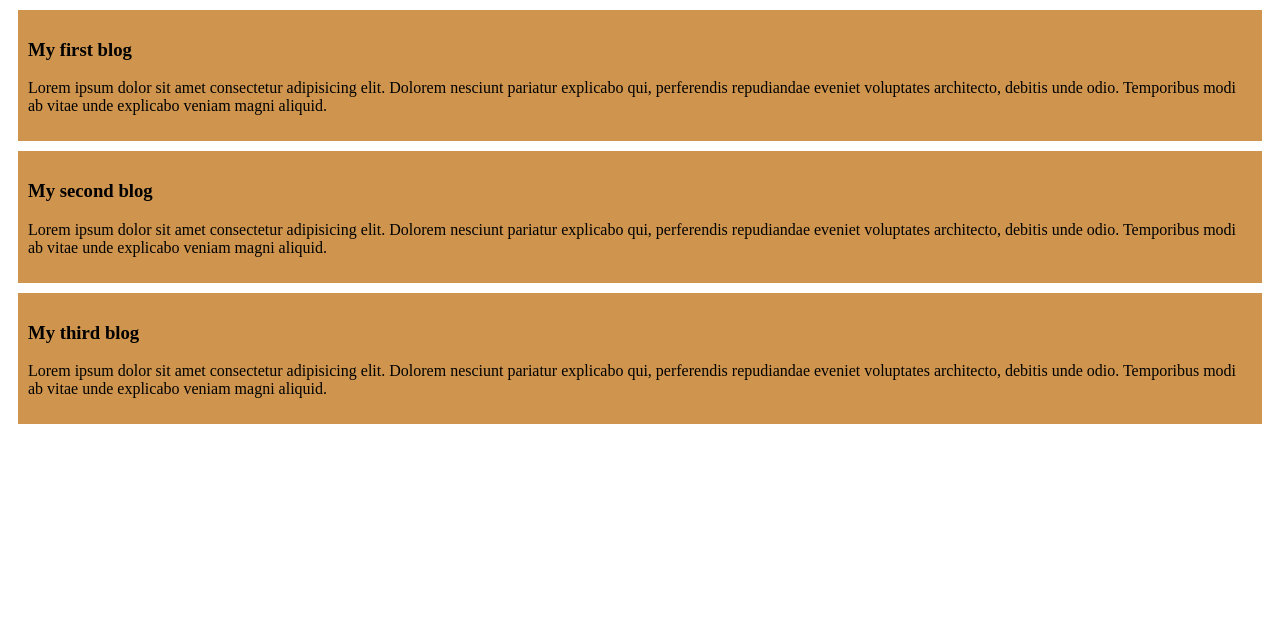
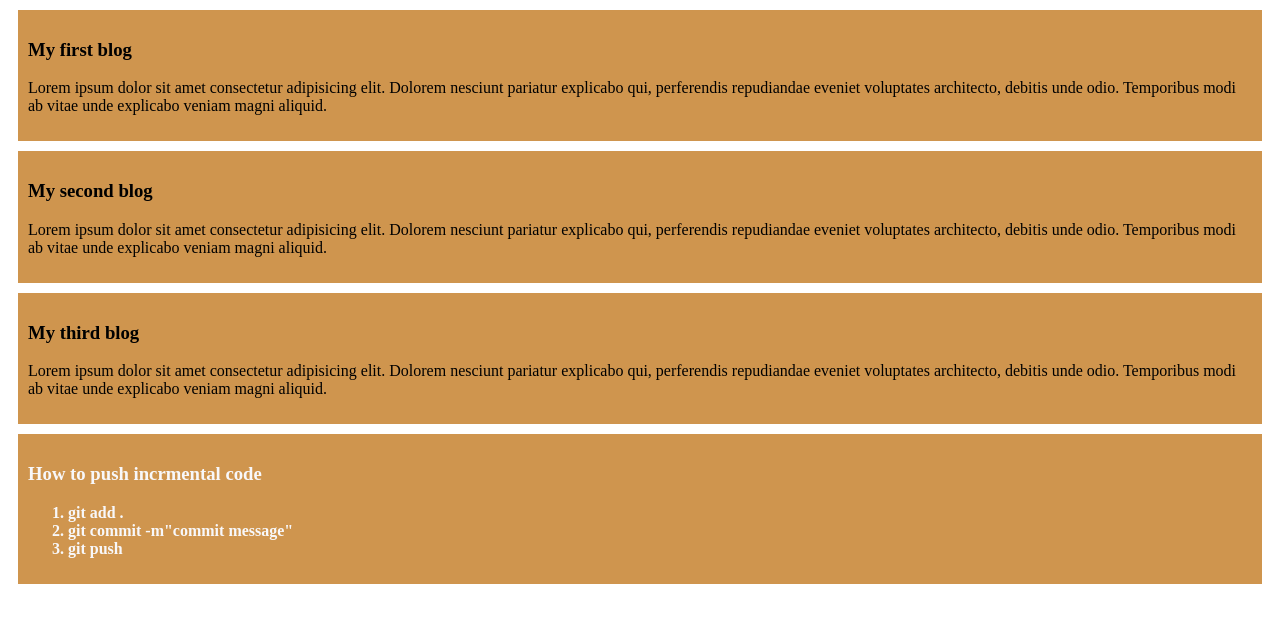
Before and after one commit to Meher-2003/my-first-github-repo, a plain HTML site: page index.html in a window 1280 px wide. Drawn offline with Linux system fonts and the light colour scheme.

Commit message:
added a list

```diff
--- a/index.html
+++ b/index.html
@@ -26,6 +26,16 @@
             Lorem ipsum dolor sit amet consectetur adipisicing elit. Dolorem nesciunt pariatur explicabo qui, perferendis repudiandae eveniet voluptates architecto, debitis unde odio. Temporibus modi ab vitae unde explicabo veniam magni aliquid.
         </p>
      </div>
+     <div class="list">
+        <h3>How to push incrmental code</h3>
+        <p>
+            <ol>
+                <li>git add .</li>
+                <li>git commit -m"commit message"</li>
+                <li>git push</li>
+            </ol>
+        </p>
+     </div>
 
 </body>
 </html>
--- a/styles/blog.css
+++ b/styles/blog.css
@@ -3,3 +3,7 @@ div{
     padding: 10px;
     margin: 10px;
 }
+.list{
+    font-weight: bold;
+    color: rgb(248, 248, 250);
+}
```
